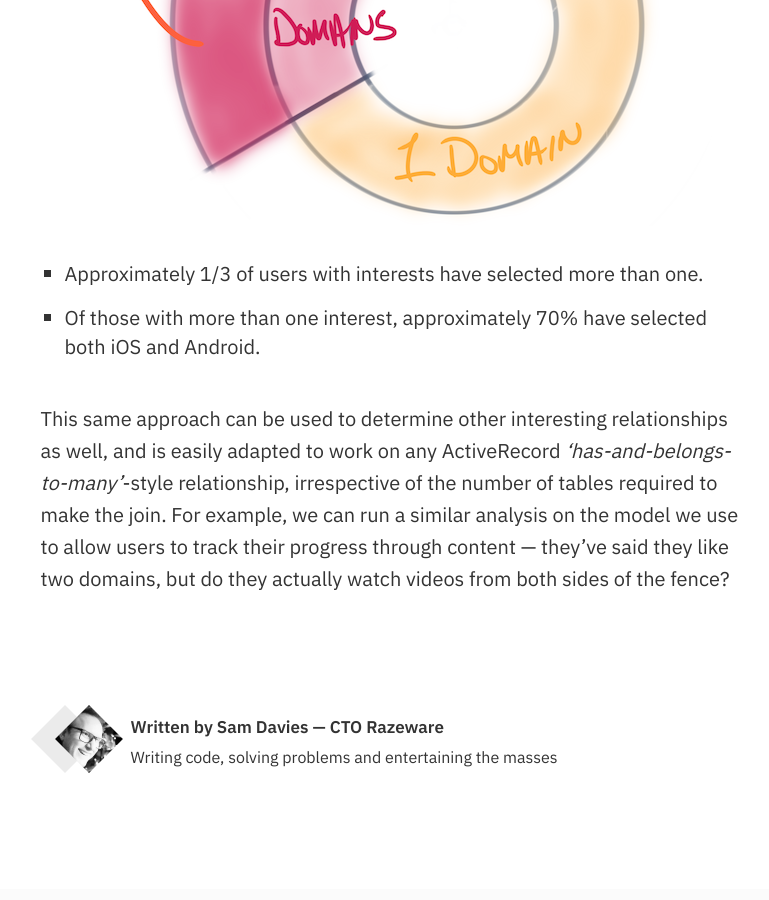
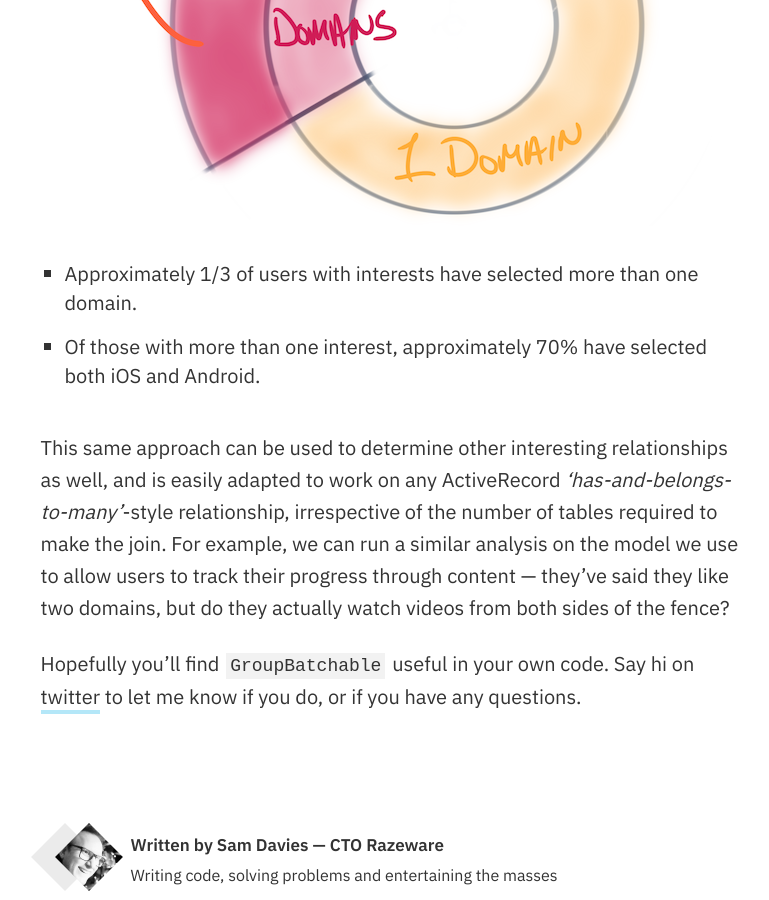
Before and after one commit to razeware/razeware.github.io, a Jekyll site: the page built from _posts/2018-11-19-group-batchable.md, in a window 1280 px wide and 900 px high, scrolled down 10522 px. Shown: the whole window, without its empty margins (127-896 px from the left). Built offline with Jekyll 4.4.1, drawn with Linux system fonts in a browser that asks for light colours; nearby versions of some CDN libraries.

Commit message:
Attempting to add an ending.

```diff
--- a/_posts/2018-11-19-group-batchable.md
+++ b/_posts/2018-11-19-group-batchable.md
@@ -194,8 +194,10 @@ Now you’ve skimmed all that, it’s only fair that I answer the question: _“
 
 ![](assets/img/2018-11-19/groupbatchable_07.png)
 
-- Approximately 1/3 of users with interests have selected more than one.
+- Approximately 1/3 of users with interests have selected more than one domain.
 - Of those with more than one interest, approximately 70% have selected both iOS and Android.
 
 
 This same approach can be used to determine other interesting relationships as well, and is easily adapted to work on any ActiveRecord _‘has-and-belongs-to-many’_-style relationship, irrespective of the number of tables required to make the join. For example, we can run a similar analysis on the model we use to allow users to track their progress through content — they’ve said they like two domains, but do they actually watch videos from both sides of the fence?
+
+Hopefully you’ll find `GroupBatchable` useful in your own code. Say hi on [twitter](https://twitter.com/iwantmyrealname) to let me know if you do, or if you have any questions.
```
